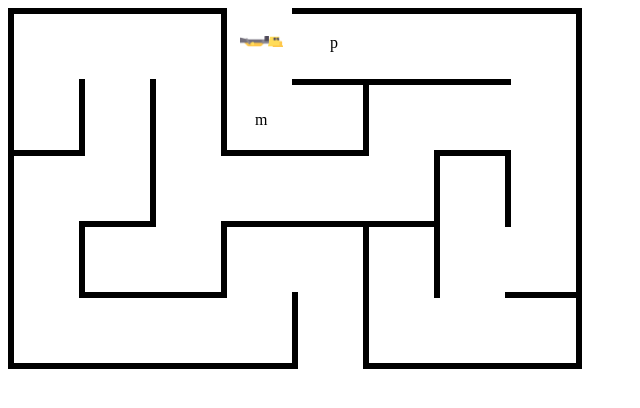
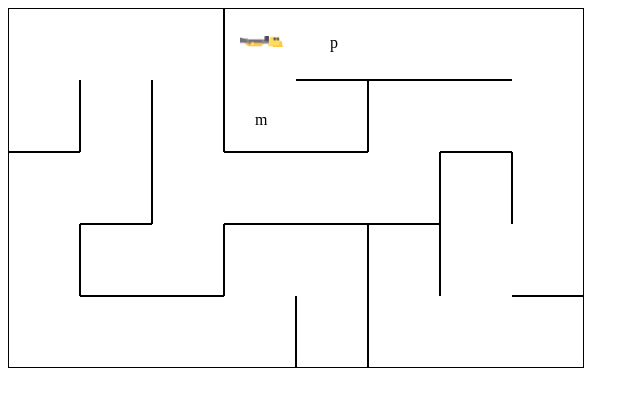
Before and after one commit to itsybits-xyz/alphabet-maze, a plain HTML site: page index.html in a window 1280 px wide. Both pictures are taken after a click on the button "Start". Shown: the whole page, without its empty margins (0-640 px from the left). Drawn offline with Linux system fonts and the light colour scheme.

Commit message:
Generate maze based on grid.

```diff
--- a/base.css
+++ b/base.css
@@ -35,7 +35,25 @@
   zoom: 0.03;
 }
 .maze {
-  background-image: url('maze.png');
-  width: 574px;
-  height: 361px;
+  /* background-image: url('maze.png'); */
+  width: 576px;
+  height: 360px;
 }
+.maze .grid {
+  height: 72px;
+  width: 72px;
+  box-sizing: border-box;
+  float: left;
+}
+.maze .grid.u {
+  border-top: 1px solid black;
+}
+.maze .grid.l {
+  border-left: 1px solid black;
+}
+.maze .grid.r {
+  border-right: 1px solid black;
+}
+.maze .grid.d {
+  border-bottom: 1px solid black;
+}
--- a/index.html
+++ b/index.html
@@ -8,7 +8,7 @@
       <button>Start</button>
     </div>
     <div class="scene scene-level1">
-      <div class="maze">
+      <div class="maze"></div>
       <div class="truck">
         <div class="truck-body"></div>
         <span class="up">a</span>
@@ -17,7 +17,6 @@
         <span class="right">d</span>
       </div>
     </div>
-    </div>
     <div class="scene scene-end">
       <div class="crown"></div>
     </div>
--- a/index.js
+++ b/index.js
@@ -30,9 +30,27 @@ class StartScene {
 
 class Level1Scene {
   constructor () {
-    document.querySelector('.scene-level1').style.display = 'block'
+    this.el = document.querySelector('.scene-level1')
+    this.el.style.display = 'block'
     this.truck = new Truck()
     document.addEventListener('keyup', this.handleKeyUp.bind(this))
+    const maze = this.el.querySelector('.maze')
+    for (var row = 0; row < 5; row++) {
+      for (var column = 0; column < 8; column++) {
+        const div = document.createElement('div')
+        div.classList.add('grid')
+        div.classList.add('pos-' + column + '-' + row)
+        const possibleDirections = ['u', 'd', 'l', 'r']
+        possibleDirections
+          .filter((dir) => {
+            return this.truck.allowableDirections(row, column).indexOf(dir) === -1
+          })
+          .forEach((dir) => {
+            div.classList.add(dir)
+          })
+        maze.appendChild(div)
+      }
+    }
   }
 
   handleKeyUp (evt) {
@@ -41,7 +59,7 @@ class Level1Scene {
   }
 
   destroy () {
-    document.querySelector('.scene-level1').style.display = 'none'
+    this.el.style.display = 'none'
     document.removeEventListener('keyup', this.handleKeyUp)
   }
 }
@@ -59,12 +77,12 @@ class EndScene {
 class Truck {
   constructor () {
     this.level = [
-      // 1            2           3                4          5          6           7             8
+      // 0            1           2                3          4          5           6             7
       [['r','d'], ['l','d','r'], ['l','d'],     ['d','r'], ['l','r'], ['l','r'], ['l','r'],     ['l','d']],
       [['u'],     ['u','d'],     ['u','d'],     ['u','r'], ['l'],     ['r','d'], ['l','r'],     ['l','d','u']],
       [['r','d'], ['u','l'],     ['u','d','r'], ['l','r'], ['l','r'], ['u','l'], ['d'],         ['u','d']],
       [['u','d'], ['r'],         ['u','l'],     ['d','r'], ['l','d'], ['d'],     ['u','r','d'], ['u','l']],
-      [['u','r'], ['r','l'],     ['r','l'],     ['u','l'], ['u'],     ['u','r']  ['u','l','r'], ['l']],
+      [['u','r'], ['r','l'],     ['r','l'],     ['u','l'], ['u'],     ['u','r'], ['u','l','r'], ['l']],
     ]
     this.el = document.querySelector('.truck')
     this.position = {
@@ -123,8 +141,10 @@ class Truck {
 
   }
 
-  allowableDirections () {
-    return this.level[this.position.row][this.position.column]
+  allowableDirections (row, column) {
+    var gRow = row === undefined ? this.position.row : row
+    var gCol = column === undefined ? this.position.column : column
+    return this.level[gRow][gCol]
   }
 
   allow (direction) {
```
Lines whose indentation alone changed are shown as unchanged.
